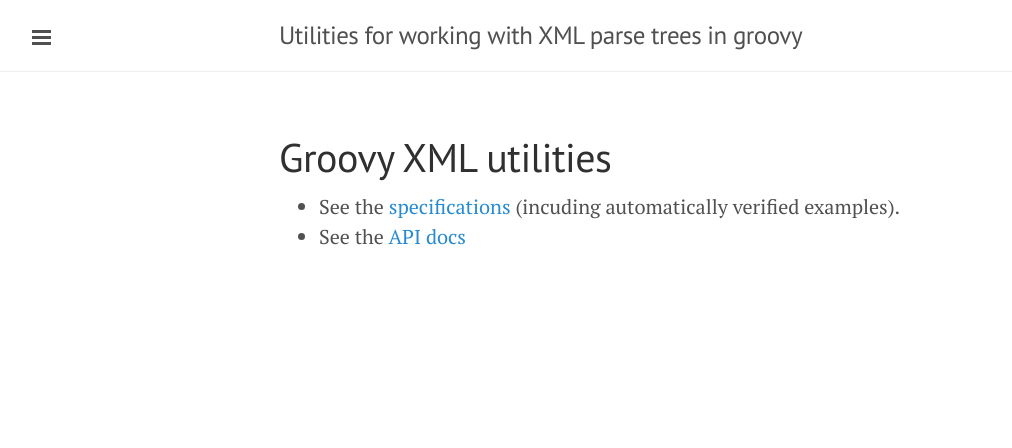
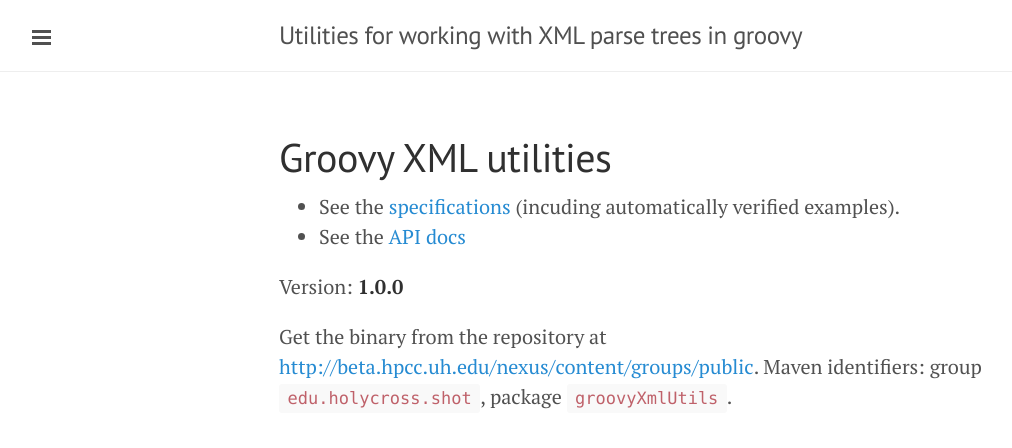
Before and after one commit to neelsmith/groovyXmlUtils, a Jekyll site: the page built from index.md, in a window 1280 px wide. Shown: the top 448 px of the page, without its empty margins (1-1013 px from the left). Built offline with Jekyll 4.4.1, drawn with Linux system fonts in a browser that asks for light colours; Markdown is read by kramdown in place of the engine named in the settings.

Commit message:
Add maven info

```diff
--- a/index.md
+++ b/index.md
@@ -7,3 +7,7 @@ title: "Groovy XML utilities"
 
 - See the [specifications](documentation/XmlUtils.html) (incuding automatically verified examples).
 - See the [API docs](api/index.html)
+
+Version: **1.0.0**
+
+Get the binary from the repository at <http://beta.hpcc.uh.edu/nexus/content/groups/public>.  Maven identifiers: group `edu.holycross.shot`, package `groovyXmlUtils`.
```
